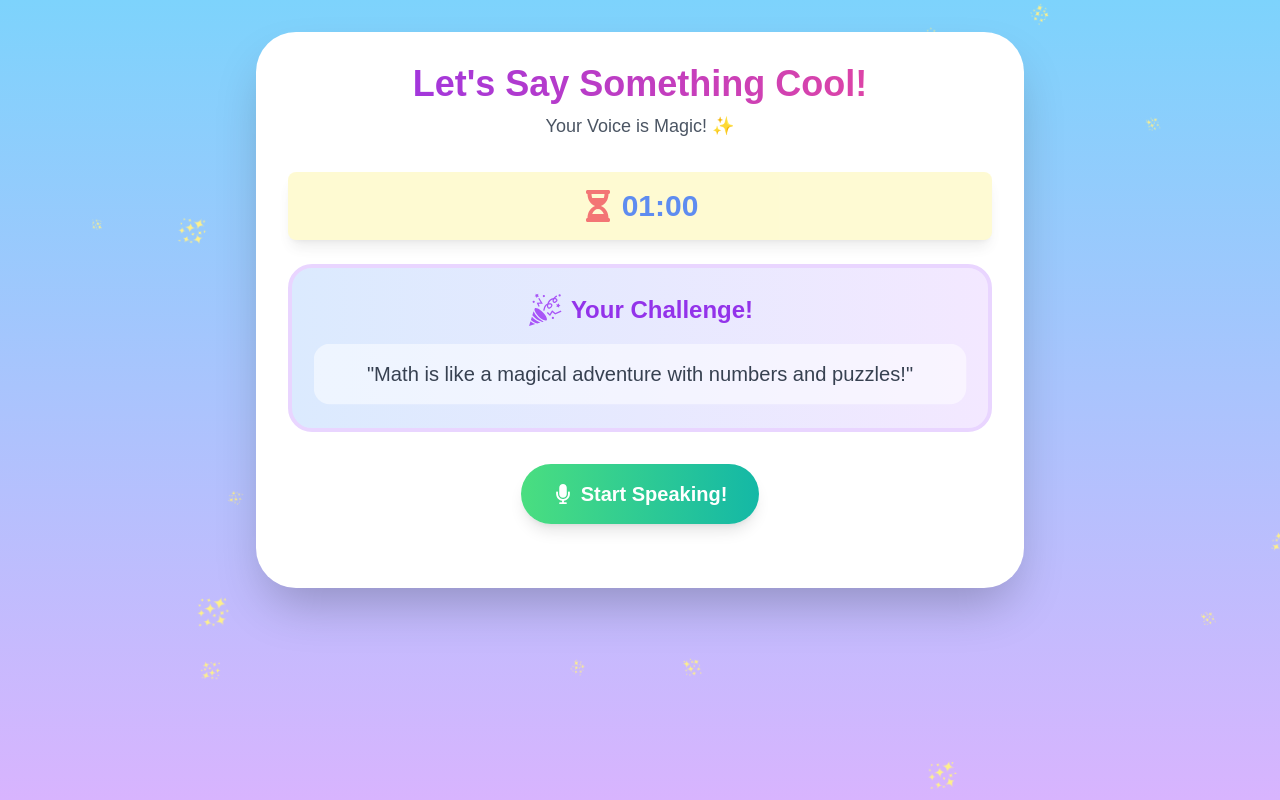
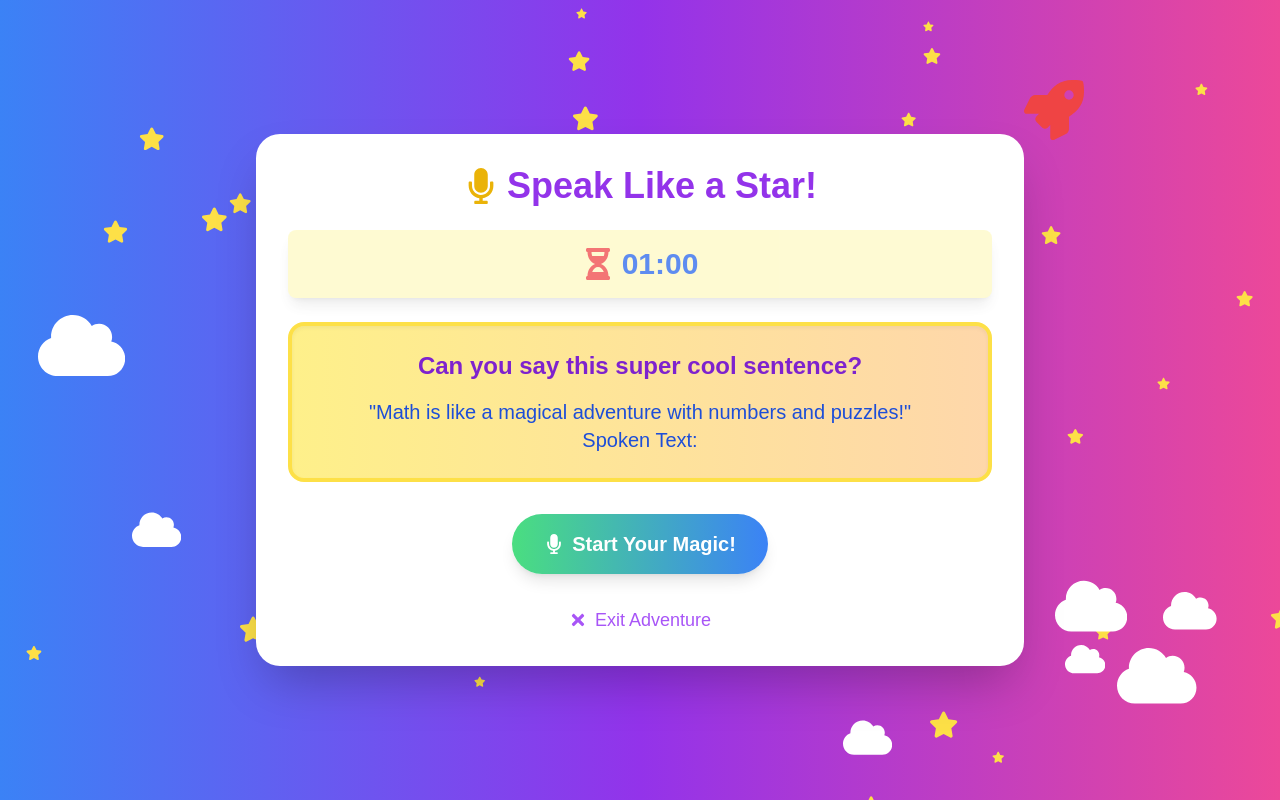
Before and after one commit to HasibNirjhar07/lingua-kids, a Next.js app in the folder client/: page /Speaking/record in a window 1280 px wide. Built offline with nearby package versions, Linux system fonts and the light colour scheme; what @nextui-org/react would draw is missing.

Commit message:
Speaking Retracted

```diff
--- a/client/pages/Speaking/record.js
+++ b/client/pages/Speaking/record.js
@@ -1,22 +1,11 @@
-import React, { useState, useEffect, useRef } from "react";
-import { useRouter } from "next/router";
-import Timer from "../../components/timer";
-import {
-  FaMicrophone,
-  FaStopCircle,
-  FaPlayCircle,
-  FaPaperPlane,
-  FaTimes,
-} from "react-icons/fa";
-import { GiSparkles, GiPartyPopper } from "react-icons/gi";
-import Modal from "../../components/Modal";
-import confetti from "canvas-confetti";
-import { motion, AnimatePresence } from "framer-motion";
-import pronouncing from "cmu-pronouncing-dictionary"; // Import the CMU Pronouncing Dictionary
-import levenshtein from "fast-levenshtein"; // Import Levenshtein distance
-
-console.log(pronouncing); // Should not be undefined
-
+import React, { useState, useEffect, useRef } from 'react';
+import { useRouter } from 'next/router';
+import Timer from '../../components/timer';
+import { FaMicrophone, FaStopCircle, FaPlayCircle, FaPaperPlane, FaTimes, FaStar, FaCloud, FaRocket } from 'react-icons/fa';
+import Modal from '../../components/Modal';
+import confetti from 'canvas-confetti';
+import { motion, AnimatePresence } from 'framer-motion';
+import Sidebar from '@/components/Sidebar';
 
 const RecordPage = () => {
   const router = useRouter();
@@ -24,12 +13,9 @@ const RecordPage = () => {
   const [recordedAudio, setRecordedAudio] = useState(null);
   const [showModal, setShowModal] = useState(false);
   const [timerDuration, setTimerDuration] = useState(60); // 60 seconds
-  const [text, setText] = useState("");
+  const [text, setText] = useState('');
   const recognitionRef = useRef(null);
   const mediaRecorderRef = useRef(null);
-  const [transcribedText, setTranscribedText] = useState("");
-  const [phoneticText, setPhoneticText] = useState("");
-  const [accuracy, setAccuracy] = useState(null);
 
   useEffect(() => {
     setIsRecording(false);
@@ -38,43 +24,20 @@ const RecordPage = () => {
 
   const handleStartRecording = () => {
     setIsRecording(true);
-    const SpeechRecognition =
-      window.SpeechRecognition || window.webkitSpeechRecognition;
+    const SpeechRecognition = window.SpeechRecognition || window.webkitSpeechRecognition;
     const recognition = new SpeechRecognition();
-      recognition.lang = "en-US";
+    recognition.lang = 'en-US';
     recognition.onresult = (event) => {
-      const transcript = event.results[0][0].transcript.toLowerCase();
-      setTranscribedText(transcript);
-
-      // Fetch phonetic transcription using CMU Pronouncing Dictionary
-      const words = transcript.split(" ");
-      const phoneticResults = words
-      .map((word) => pronouncing.lookup(word) || []) // Change `get` to `lookup` or any correct function
-      .filter((result) => result.length > 0)
-      .map((result) => result[0])
-      .join(" ");
-
-      console.log(phoneticResults); // Check the output
-      setPhoneticText(phoneticResults);
-
-      // Calculate pronunciation accuracy by comparing the transcribed and dictionary phonetics
-      const correctPhonetic = words
-        .map((word) => pronouncing.get(word))
-        .filter((result) => result.length > 0)
-        .map((result) => result[0])
-        .join(" ");
-
-      const userPhonetic = phoneticResults;
-      const distance = levenshtein.get(userPhonetic, correctPhonetic);
-      const maxLen = Math.max(userPhonetic.length, correctPhonetic.length);
-      const similarity = (1 - distance / maxLen) * 100;
-      setAccuracy(similarity.toFixed(2));
-    };
+      const transcript = event.results[0][0].transcript;
+      setText(transcript);
+      console.log(transcript);
+      console.log('event', event);
+    }
 
     recognition.onerror = (event) => {
-      console.error("Speech Recognition Error:", event.error);
+      console.error('Speech Recognition Error:', event.error);
       setIsRecording(false); // Reset recording state
-    };
+    }
 
     recognitionRef.current = recognition;
     recognition.start();
@@ -94,7 +57,7 @@ const RecordPage = () => {
 
     recognition.onend = () => {
       handleStopRecording();
-    };
+    }
   };
 
   const handleStopRecording = () => {
@@ -118,141 +81,111 @@ const RecordPage = () => {
       <div>
         <h1>Record Page</h1>
         <p>{text}</p>
-        <button
-          onClick={isRecording ? handleStopRecording : handleStartRecording}
-        >
-          {isRecording ? <FaStopCircle /> : <FaMicrophone />}{" "}
-          {isRecording ? "Stop" : "Start"} Recording
+        <button onClick={isRecording ? handleStopRecording : handleStartRecording}>
+          {isRecording ? <FaStopCircle /> : <FaMicrophone />} {isRecording ? 'Stop' : 'Start'} Recording
         </button>
-        {recordedAudio && (
-          <button onClick={handlePlayRecording}>
-            <FaPlayCircle /> Play Recording
-          </button>
-        )}
+        {recordedAudio && <button onClick={handlePlayRecording}><FaPlayCircle /> Play Recording</button>}
       </div>
     );
   };
 
   const handleSubmit = () => {
     setShowModal(true);
-
     confetti({
       particleCount: 100,
       spread: 70,
-      origin: { y: 0.6 },
+      origin: { y: 0.6 }
     });
   };
 
   const handleQuit = () => {
-    router.push("/dashboard");
+    router.push('/dashboard');
   };
 
   const handleCloseModal = () => {
     setShowModal(false);
-    router.push("/dashboard");
+    router.push('/dashboard');
   };
 
   return (
-    <div className="min-h-screen bg-gradient-to-b from-sky-300 to-purple-300 relative overflow-hidden">
-      {/* Floating Background Elements */}
-      <div className="absolute inset-0 overflow-hidden pointer-events-none">
-        {[...Array(20)].map((_, i) => (
-          <motion.div
-            key={i}
-            className="absolute"
-            animate={{
-              y: [0, -10, 0],
-              scale: [1, 1.2, 1],
-              rotate: [0, 360],
-            }}
-            transition={{
-              duration: Math.random() * 2 + 2,
-              repeat: Infinity,
-              repeatType: "reverse",
-            }}
-            style={{
+    <div className="min-h-screen flex bg-gradient-to-r from-blue-500 via-purple-600 to-pink-500 relative overflow-hidden">
+      {/* Sidebar */}
+      {/* <Sidebar className="w-64 h-screen bg-gray-800 text-white p-4" /> */}
+
+      {/* Main content */}
+      <div className="flex-1 flex flex-col items-center justify-center p-8 relative z-10">
+        {/* Static background elements */}
+        <div className="absolute inset-0 overflow-hidden">
+          {/* Stars */}
+          {[...Array(30)].map((_, i) => (
+            <FaStar key={`star-${i}`} className="text-yellow-300 absolute animate-twinkle" style={{
+              top: `${Math.random() * 100}%`,
               left: `${Math.random() * 100}%`,
+              fontSize: `${Math.random() * 20 + 10}px`,
+            }} />
+          ))}
+          {/* Clouds */}
+          {[...Array(8)].map((_, i) => (
+            <FaCloud key={`cloud-${i}`} className="text-white absolute animate-float" style={{
               top: `${Math.random() * 100}%`,
-            }}
-          >
-            <GiSparkles
-              className="text-yellow-200"
-              size={Math.random() * 20 + 10}
-            />
-          </motion.div>
+              left: `${Math.random() * 100}%`,
+              fontSize: `${Math.random() * 70 + 30}px`,
+            }} />
           ))}
+          <FaRocket className="text-red-500 absolute animate-rocket" style={{ fontSize: '60px', left: '80%', top: '10%' }} />
         </div>
 
-      <div className="flex-1 flex flex-col items-center justify-center p-8 relative z-10">
         <motion.div
           initial={{ y: 50, opacity: 0 }}
           animate={{ y: 0, opacity: 1 }}
-          className="max-w-3xl w-full bg-white rounded-[40px] shadow-2xl p-8 relative"
+          transition={{ duration: 0.5, delay: 0.2 }}
+          className="max-w-3xl w-full bg-white rounded-3xl shadow-2xl p-8 relative z-10"
         >
-          {/* Header */}
-          <motion.div
-            className="text-center mb-8"
+          <motion.h1
             initial={{ scale: 0.5, opacity: 0 }}
             animate={{ scale: 1, opacity: 1 }}
-            transition={{ delay: 0.2 }}
+            transition={{ duration: 0.5, delay: 0.5 }}
+            className="text-4xl font-bold text-purple-600 mb-6 flex items-center justify-center"
           >
-            <h1 className="text-4xl font-bold bg-gradient-to-r from-purple-600 to-pink-500 bg-clip-text text-transparent">
-              Let's Say Something Cool!
-            </h1>
-            <div className="text-lg text-gray-600 mt-2">
-              Your Voice is Magic! ✨
+            <FaMicrophone className="mr-2 text-yellow-500" />
+            Speak Like a Star!
+          </motion.h1>
+
+          <div className="mb-6">
+            <Timer duration={timerDuration} onTimeUp={() => setIsRecording(false)} isRunning={isRecording} />
           </div>
+
+          <motion.div
+            whileHover={{ scale: 1.05 }}
+            transition={{ type: 'spring', stiffness: 300 }}
+            className="bg-gradient-to-r from-yellow-200 to-orange-200 rounded-2xl border-4 border-yellow-300 shadow-inner p-6 mb-8"
+          >
+            <h2 className="text-2xl font-semibold text-purple-700 mb-4 text-center">
+              Can you say this super cool sentence?
+            </h2>
+            <motion.p
+              animate={{ scale: [1, 1.1, 1] }}
+              transition={{ duration: 2 }}
+              className="text-xl text-blue-700 text-center font-medium"
+            >
+              "Math is like a magical adventure with numbers and puzzles!" <br />
+              Spoken Text: {text}
+            </motion.p>
           </motion.div>
 
-          {/* Timer */}
-          <div className="mb-6">
-            <Timer
-              duration={timerDuration}
-              onTimeUp={() => setIsRecording(false)}
-              isRunning={isRecording}
-            />
-          </div>
-
-          {/* Challenge Card */}
-          <motion.div
-            className="bg-gradient-to-r from-blue-100 to-purple-100 rounded-3xl border-4 border-purple-200 p-6 mb-8"
-            whileHover={{ scale: 1.02 }}
-            transition={{ type: "spring", stiffness: 300 }}
-          >
-            <div className="flex items-center justify-center mb-4">
-              <GiPartyPopper className="text-4xl text-purple-500 mr-2" />
-              <h2 className="text-2xl font-bold text-purple-600">
-                Your Challenge!
-              </h2>
-            </div>
-            <motion.p
-              className="text-xl text-center font-medium text-gray-700 p-4 bg-white/50 rounded-2xl"
-              animate={{ scale: [1, 1.02, 1] }}
-              transition={{ duration: 2, repeat: Infinity }}
-            >
-              "Math is like a magical adventure with numbers and puzzles!"
-            </motion.p>
-            {text && (
-              <div className="mt-4 p-4 bg-white/70 rounded-2xl">
-                <p className="text-lg text-purple-600 font-medium">You said:</p>
-                <p className="text-gray-700">{text}</p>
-              </div>
-            )}
-          </motion.div>
-
-          {/* Control Buttons */}
-          <div className="flex flex-wrap justify-center gap-4 mb-8">
-            <AnimatePresence mode="wait">
+          <div className="flex justify-center space-x-4 mb-8">
+            <AnimatePresence>
               {!isRecording && !recordedAudio && (
                 <motion.button
                   initial={{ scale: 0 }}
                   animate={{ scale: 1 }}
                   exit={{ scale: 0 }}
-                  whileHover={{ scale: 1.1 }}
+                  whileHover={{ scale: 1.1, rotate: 3 }}
+                  whileTap={{ scale: 0.9 }}
                   onClick={handleStartRecording}
-                  className="bg-gradient-to-r from-green-400 to-teal-500 text-white px-8 py-4 rounded-full text-xl font-bold flex items-center shadow-lg"
+                  className="bg-gradient-to-r from-green-400 to-blue-500 text-white px-8 py-4 rounded-full text-xl font-bold flex items-center shadow-lg"
                 >
-                  <FaMicrophone className="mr-2" /> Start Speaking!
+                  <FaMicrophone className="mr-2" onClick = {handleStartRecording}/> Start Your Magic!
                 </motion.button>
               )}
               {isRecording && (
@@ -260,11 +193,12 @@ const RecordPage = () => {
                   initial={{ scale: 0 }}
                   animate={{ scale: 1 }}
                   exit={{ scale: 0 }}
-                  whileHover={{ scale: 1.1 }}
+                  whileHover={{ scale: 1.1, rotate: 3 }}
+                  whileTap={{ scale: 0.9 }}
                   onClick={handleStopRecording}
-                  className="bg-gradient-to-r from-red-400 to-pink-500 text-white px-8 py-4 rounded-full text-xl font-bold flex items-center shadow-lg animate-pulse"
+                  className="bg-gradient-to-r from-red-400 to-pink-500 text-white px-8 py-4 rounded-full text-xl font-bold flex items-center shadow-lg"
                 >
-                  <FaStopCircle className="mr-2" /> Stop Recording
+                  <FaStopCircle className="mr-2" /> Finish Your Spell!
                 </motion.button>
               )}
               {recordedAudio && (
@@ -272,38 +206,42 @@ const RecordPage = () => {
                   <motion.button
                     initial={{ scale: 0 }}
                     animate={{ scale: 1 }}
-                    whileHover={{ scale: 1.1 }}
+                    exit={{ scale: 0 }}
+                    whileHover={{ scale: 1.1, rotate: 3 }}
+                    whileTap={{ scale: 0.9 }}
                     onClick={handlePlayRecording}
-                    className="bg-gradient-to-r from-blue-400 to-indigo-500 text-white px-8 py-4 rounded-full text-xl font-bold flex items-center shadow-lg"
+                    className="bg-gradient-to-r from-purple-400 to-indigo-500 text-white px-8 py-4 rounded-full text-xl font-bold flex items-center shadow-lg"
                   >
-                    <FaPlayCircle className="mr-2" /> Listen Back!
+                    <FaPlayCircle className="mr-2" /> Hear Your Magic!
                   </motion.button>
                   <motion.button
                     initial={{ scale: 0 }}
                     animate={{ scale: 1 }}
-                    whileHover={{ scale: 1.1 }}
+                    exit={{ scale: 0 }}
+                    whileHover={{ scale: 1.1, rotate: 3 }}
+                    whileTap={{ scale: 0.9 }}
                     onClick={handleSubmit}
                     className="bg-gradient-to-r from-yellow-400 to-orange-500 text-white px-8 py-4 rounded-full text-xl font-bold flex items-center shadow-lg"
                   >
-                    <FaPaperPlane className="mr-2" /> Submit!
-                  </motion.button>
-
-                  {/* Exit Button */}
-                  <motion.button
-                    whileHover={{ scale: 1.1 }}
-                    onClick={handleQuit}
-                    className=" flex items-center px-6 py-2 text-purple-500 hover:text-purple-700 font-medium text-lg rounded-full border-2 border-purple-200 hover:border-purple-300 transition-colors"
-                  >
-                    <FaTimes className="mr-2" /> Exit Game
+                    <FaPaperPlane className="mr-2" /> Send Your Magic!
                   </motion.button>
                 </>
               )}
             </AnimatePresence>
           </div>
+
+          <motion.div
+            whileHover={{ scale: 1.1 }}
+            className="text-center"
+          >
+            <button
+              onClick={handleQuit}
+              className="text-purple-500 hover:text-purple-700 font-medium text-lg flex items-center justify-center mx-auto"
+            >
+              <FaTimes className="mr-2" /> Exit Adventure
+            </button>
           </motion.div>
-      </div>
 
-      {/* Success Modal */}
           <AnimatePresence>
             {showModal && (
               <Modal isOpen={showModal} onClose={handleCloseModal}>
@@ -311,33 +249,31 @@ const RecordPage = () => {
                   initial={{ scale: 0.5, opacity: 0 }}
                   animate={{ scale: 1, opacity: 1 }}
                   exit={{ scale: 0.5, opacity: 0 }}
-              className="text-center bg-gradient-to-r from-green-100 to-blue-100 p-8 rounded-3xl"
+                  transition={{ duration: 0.3 }}
+                  className="text-center bg-gradient-to-r from-green-300 via-blue-300 to-purple-300 p-8 rounded-3xl"
                 >
-              <motion.div
-                animate={{ rotate: [0, 10, -10, 0] }}
-                transition={{ duration: 0.5, repeat: Infinity }}
-                className="text-6xl mb-4 flex justify-center"
+                  <motion.h2
+                    animate={{ y: [0, -10, 0] }}
+                    transition={{ duration: 1, repeat: Infinity }}
+                    className="text-4xl font-bold mb-6 text-purple-800"
                   >
-                <GiPartyPopper className="text-yellow-500" />
-              </motion.div>
-              <h2 className="text-3xl font-bold mb-4 text-purple-600">
-                Amazing Job! 🎉
-              </h2>
-              <p className="text-xl mb-6 text-gray-700">
-                You're a speaking superstar!
-              </p>
+                    Wow! You're a Superstar!
+                  </motion.h2>
+                  <p className="text-xl mb-8 text-blue-700">Your magical words have been sent to the cloud castle!</p>
                   <motion.button
-                whileHover={{ scale: 1.1 }}
-                whileTap={{ scale: 0.95 }}
-                className="bg-gradient-to-r from-purple-500 to-pink-500 text-white px-8 py-3 rounded-full text-xl font-bold shadow-lg"
+                    whileHover={{ scale: 1.1, rotate: 3 }}
+                    whileTap={{ scale: 0.9 }}
+                    className="bg-gradient-to-r from-pink-400 to-red-500 text-white px-6 py-3 rounded-full text-xl font-bold shadow-lg"
                     onClick={handleCloseModal}
                   >
-                Play Again!
+                    Back to Your Magic Map!
                   </motion.button>
                 </motion.div>
               </Modal>
             )}
           </AnimatePresence>
+        </motion.div>
+      </div>
     </div>
   );
 };
```
Also changed, not shown: client/pages/Speaking/speakingfrontpage.js (line endings or trailing spaces), 1 other file (tests, documents, lock files or other folders). Lines whose indentation alone changed are shown as unchanged.
